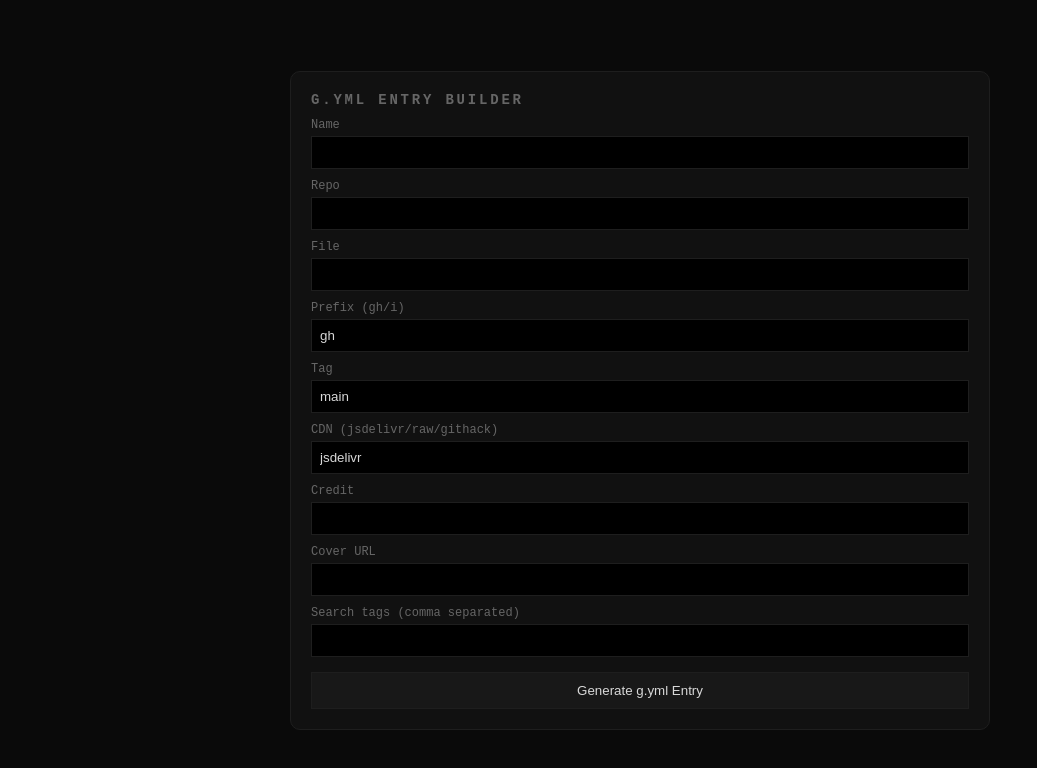
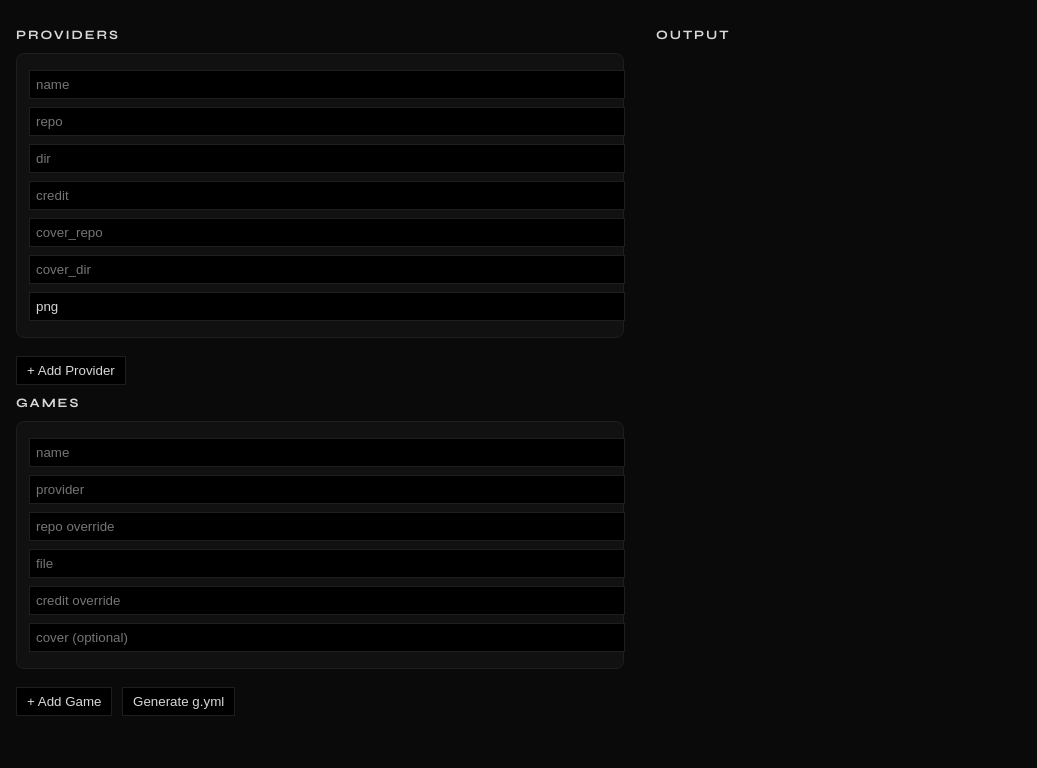
Before and after one commit to NotReallyRx/Novalee, a plain HTML site: page c.html in a window 1280 px wide. Shown: the whole page, without its empty margins (0-1037 px from the left). Drawn offline with nearby package versions, Linux system fonts and the light colour scheme.

Commit message:
Update c.html

```diff
--- a/c.html
+++ b/c.html
@@ -3,165 +3,188 @@
 <head>
 <meta charset="UTF-8" />
 <meta name="viewport" content="width=device-width, initial-scale=1.0" />
-<title>g.yml Entry Builder</title>
+<title>g.yml Builder</title>
+<link href="https://fonts.googleapis.com/css2?family=DM+Mono:wght@400;500&family=Syne:wght@500;700&display=swap" rel="stylesheet" />
+
 <style>
 :root {
   --bg:#0a0a0a;
   --surface:#111;
   --border:#1e1e1e;
   --text:#d8d8d8;
-  --muted:#666;
+  --muted:#555;
 }
 
-*{box-sizing:border-box;margin:0;padding:0}
-
-body{
+body {
+  margin:0;
+  font-family:'DM Mono', monospace;
   background:var(--bg);
   color:var(--text);
-  font-family:monospace;
+  display:flex;
   height:100vh;
-  display:flex;
-  justify-content:center;
-  align-items:center;
 }
 
-#app{
-  width:700px;
-  background:var(--surface);
-  border:1px solid var(--border);
-  border-radius:10px;
-  padding:20px;
+#left, #right {
+  flex:1;
+  padding:16px;
+  overflow:auto;
 }
 
-h1{font-size:14px;margin-bottom:10px;color:var(--muted);letter-spacing:.2em;text-transform:uppercase}
+h2 {
+  font-family:'Syne', sans-serif;
+  font-size:.8rem;
+  letter-spacing:.15em;
+  text-transform:uppercase;
+  margin-bottom:10px;
+}
 
-label{display:block;margin-top:10px;font-size:12px;color:var(--muted)}
+.section {
+  border:1px solid var(--border);
+  border-radius:8px;
+  padding:12px;
+  margin-bottom:12px;
+  background:var(--surface);
+}
 
-input{
+input {
   width:100%;
-  padding:8px;
-  margin-top:4px;
+  margin:4px 0;
+  padding:6px;
   background:#000;
   border:1px solid var(--border);
   color:var(--text);
-  outline:none;
 }
 
-button{
-  margin-top:15px;
-  width:100%;
-  padding:10px;
-  background:#181818;
+button {
+  margin-top:6px;
+  padding:6px 10px;
+  background:#000;
   border:1px solid var(--border);
   color:var(--text);
   cursor:pointer;
 }
 
-button:hover{border-color:#333}
-
-#output{
-  white-space:pre-wrap;
-  background:#000;
-  padding:12px;
-  border:1px solid var(--border);
-  margin-top:15px;
-  display:none;
-}
-
-.back{
-  margin-top:10px;
-  background:#111;
+#output {
+  white-space:pre;
+  font-size:12px;
 }
 </style>
 </head>
 <body>
 
-<div id="app">
+<div id="left">
 
-<div id="formView">
-  <h1>g.yml ENTRY BUILDER</h1>
+<h2>Providers</h2>
+<div id="providers"></div>
+<button onclick="addProvider()">+ Add Provider</button>
 
-  <label>Name</label>
-  <input id="name" />
+<h2>Games</h2>
+<div id="games"></div>
+<button onclick="addGame()">+ Add Game</button>
 
-  <label>Repo</label>
-  <input id="repo" />
-
-  <label>File</label>
-  <input id="file" />
-
-  <label>Prefix (gh/i)</label>
-  <input id="prefix" value="gh" />
-
-  <label>Tag</label>
-  <input id="tag" value="main" />
-
-  <label>CDN (jsdelivr/raw/githack)</label>
-  <input id="cdn" value="jsdelivr" />
-
-  <label>Credit</label>
-  <input id="credit" />
-
-  <label>Cover URL</label>
-  <input id="cover" />
-
-  <label>Search tags (comma separated)</label>
-  <input id="search" />
-
-  <button onclick="generate()">Generate g.yml Entry</button>
-</div>
-
-<pre id="output"></pre>
-<button class="back" onclick="back()" style="display:none">Back</button>
+<button onclick="generate()">Generate g.yml</button>
 
 </div>
 
+<div id="right">
+<h2>Output</h2>
+<pre id="output"></pre>
+</div>
+
 <script>
-const formView = document.getElementById('formView');
-const output = document.getElementById('output');
+let providers = [];
+let games = [];
 
-function val(id){
-  return (document.getElementById(id)?.value || '').trim();
+function addProvider() {
+  const p = {
+    name:'', repo:'', dir:'', prefix:'gh', tag:'main', credit:'', cdn:'jsdelivr',
+    cover_repo:'', cover_dir:'', cover_ext:'png'
+  };
+  providers.push(p);
+  render();
 }
 
-function generate(){
-  const data = {
-    name: val('name'),
-    repo: val('repo'),
-    file: val('file'),
-    prefix: val('prefix'),
-    tag: val('tag'),
-    cdn: val('cdn'),
-    credit: val('credit'),
-    cover: val('cover'),
-    search: val('search').split(',').map(x=>x.trim()).filter(Boolean)
+function addGame() {
+  const g = {
+    name:'', provider:'', repo:'', file:'', prefix:'gh', tag:'main', credit:'', cdn:'jsdelivr', cover:''
   };
+  games.push(g);
+  render();
+}
 
-  let yaml = `- name: ${data.name || ''}\n` +
-             `  repo: ${data.repo || ''}\n` +
-             `  file: ${data.file || ''}\n` +
-             `  prefix: ${data.prefix || ''}\n` +
-             `  tag: ${data.tag || ''}\n` +
-             `  cdn: ${data.cdn || ''}\n` +
-             `  credit: ${data.credit || ''}\n` +
-             `  cover: ${data.cover || ''}\n` +
-             `  search:`;
+function render() {
+  const pDiv = document.getElementById('providers');
+  const gDiv = document.getElementById('games');
 
-  (data.search || []).forEach(s => {
-    yaml += `\n    - ${s}`;
+  pDiv.innerHTML = '';
+  gDiv.innerHTML = '';
+
+  providers.forEach((p,i)=>{
+    pDiv.innerHTML += `
+    <div class="section">
+      <input placeholder="name" value="${p.name}" oninput="providers[${i}].name=this.value">
+      <input placeholder="repo" value="${p.repo}" oninput="providers[${i}].repo=this.value">
+      <input placeholder="dir" value="${p.dir}" oninput="providers[${i}].dir=this.value">
+      <input placeholder="credit" value="${p.credit}" oninput="providers[${i}].credit=this.value">
+      <input placeholder="cover_repo" value="${p.cover_repo}" oninput="providers[${i}].cover_repo=this.value">
+      <input placeholder="cover_dir" value="${p.cover_dir}" oninput="providers[${i}].cover_dir=this.value">
+      <input placeholder="cover_ext" value="${p.cover_ext}" oninput="providers[${i}].cover_ext=this.value">
+    </div>`;
   });
 
-  formView.style.display = 'none';
-  output.style.display = 'block';
-  output.textContent = yaml;
-  document.querySelector('.back').style.display = 'block';
+  games.forEach((g,i)=>{
+    gDiv.innerHTML += `
+    <div class="section">
+      <input placeholder="name" value="${g.name}" oninput="games[${i}].name=this.value">
+      <input placeholder="provider" value="${g.provider}" oninput="games[${i}].provider=this.value">
+      <input placeholder="repo override" value="${g.repo}" oninput="games[${i}].repo=this.value">
+      <input placeholder="file" value="${g.file}" oninput="games[${i}].file=this.value">
+      <input placeholder="credit override" value="${g.credit}" oninput="games[${i}].credit=this.value">
+      <input placeholder="cover (optional)" value="${g.cover}" oninput="games[${i}].cover=this.value">
+    </div>`;
+  });
 }
 
-function back(){
-  formView.style.display = 'block';
-  output.style.display = 'none';
-  document.querySelector('.back').style.display = 'none';
+function generate() {
+  let out = 'providers:\n';
+
+  providers.forEach(p=>{
+    if(!p.name) return;
+    out += `  - name: ${p.name}\n`;
+    out += `    repo: ${p.repo}\n`;
+    out += `    dir: ${p.dir || ''}\n`;
+    out += `    prefix: ${p.prefix}\n`;
+    out += `    tag: ${p.tag}\n`;
+    out += `    credit: ${p.credit}\n`;
+    out += `    cdn: ${p.cdn}\n`;
+
+    if(p.cover_repo) out += `    cover_repo: ${p.cover_repo}\n`;
+    if(p.cover_dir) out += `    cover_dir: ${p.cover_dir}\n`;
+    if(p.cover_ext) out += `    cover_ext: ${p.cover_ext}\n`;
+  });
+
+  out += '\n\ngames:\n';
+
+  games.forEach(g=>{
+    if(!g.name) return;
+
+    out += `  - name: ${g.name}\n`;
+
+    if(g.provider) out += `    provider: ${g.provider}\n`;
+    if(g.repo) out += `    repo: ${g.repo}\n`;
+
+    out += `    file: ${g.file}\n`;
+
+    if(g.credit) out += `    credit: ${g.credit}\n`;
+    if(g.cover) out += `    cover: ${g.cover}\n`;
+  });
+
+  document.getElementById('output').textContent = out;
 }
+
+// init
+addProvider();
+addGame();
 </script>
 
 </body>
```
